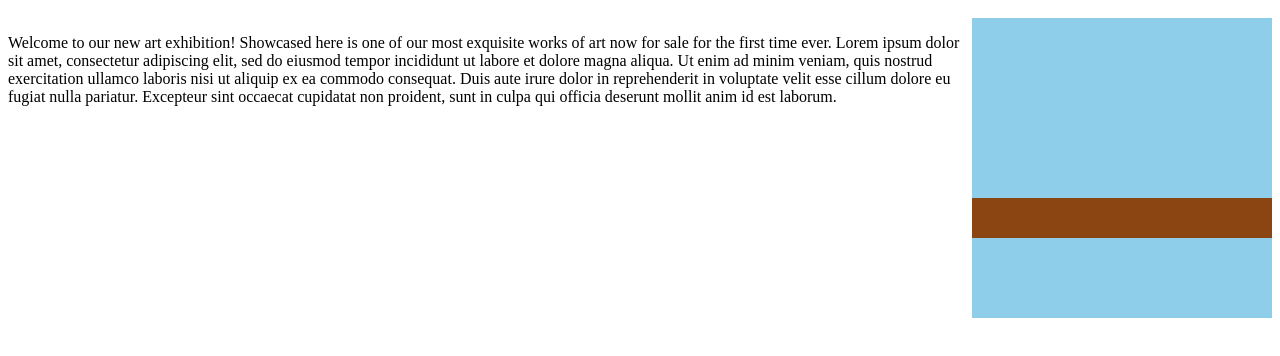
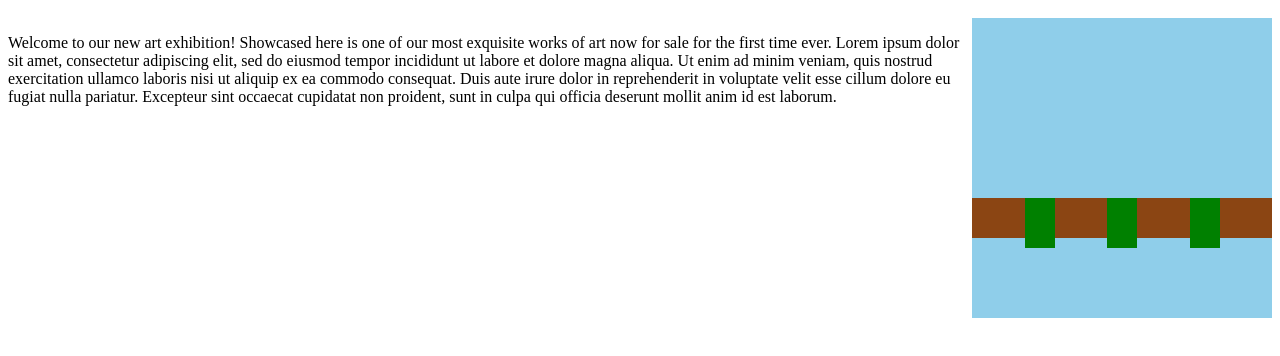
Before and after one commit to Glasman/Picasso-painting, a plain HTML site: page index.html in a window 1280 px wide. Shown: the part 48-404 px from the top of the page. Drawn offline with Linux system fonts and the light colour scheme.

Commit message:
added some leaves

```diff
--- a/index.html
+++ b/index.html
@@ -14,8 +14,13 @@
       ex ea commodo consequat. Duis aute irure dolor in reprehenderit in voluptate velit esse cillum dolore eu fugiat
       nulla pariatur. Excepteur sint occaecat cupidatat non proident, sunt in culpa qui officia deserunt mollit anim id
       est laborum.</p>
-    <div id="picture">
-      <div id="art"></div>
+    <div class="picture">
+      <div class="branch"></div>
+      <div class="leaves">
+        <div class="leaf"></div>
+        <div class="leaf"></div>
+        <div class="leaf"></div>
+      </div>
     </div>
 
   </div>
--- a/styles.css
+++ b/styles.css
@@ -7,18 +7,35 @@
   display: flex;
 }
 
-#picture {
-  display: flex;
+.picture {
+  /* display: flex; */
   width: 300px;
   height: 300px;
   background: rgb(143, 206, 234);
 }
 
-#art {
+.branch {
   height: 40px;
-  width: 100%;
+  width: 300px;
   background-color: saddlebrown;
   margin-top: 60%;
+  position: relative;
+  z-index: 1;
+}
+
+.leaves {
+  display: flex;
+  justify-content: space-evenly;
+  position:relative;
+  z-index: 2;
+  align-self:center;
+  margin-top: -40px;
+}
+
+.leaf {
+  background-color: green;
+  height: 50px;
+  width: 30px;
 }
 
 @media (min-width:1024px) and (max-width: 1680px) {
```
